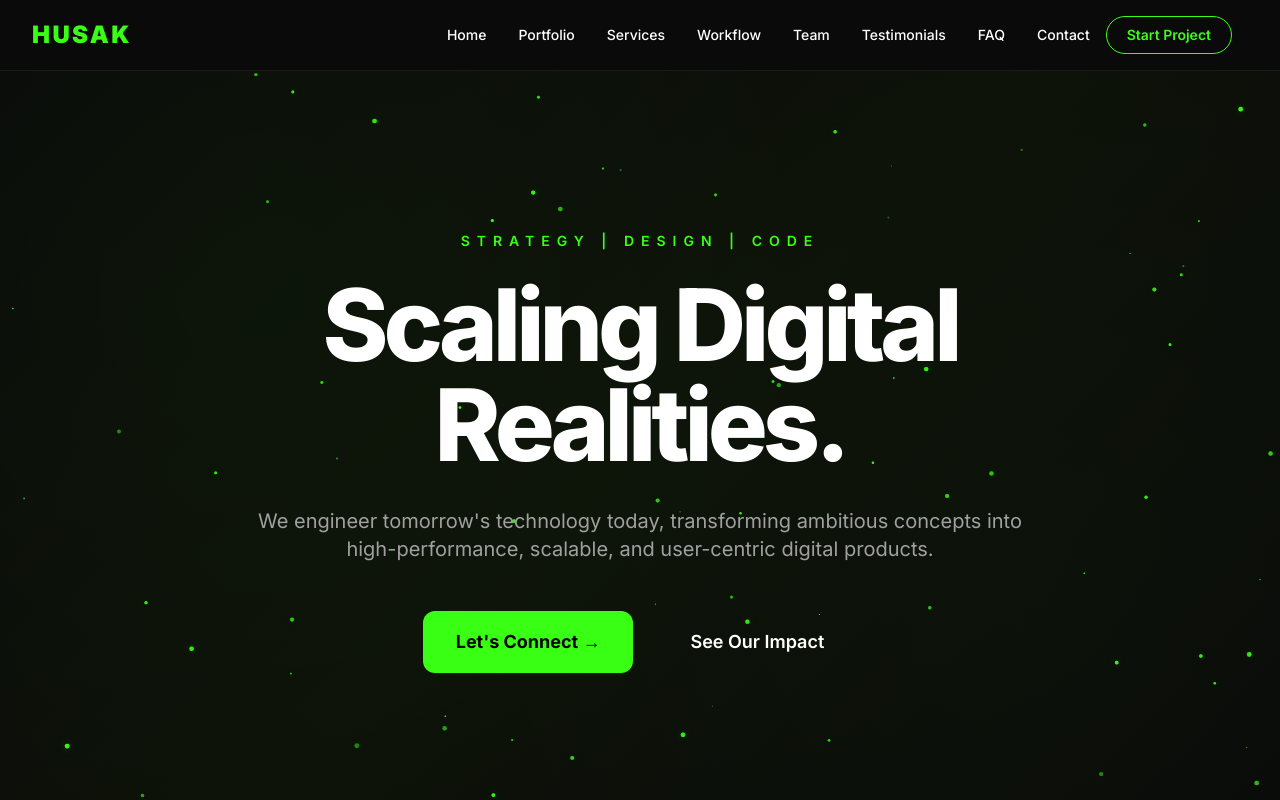
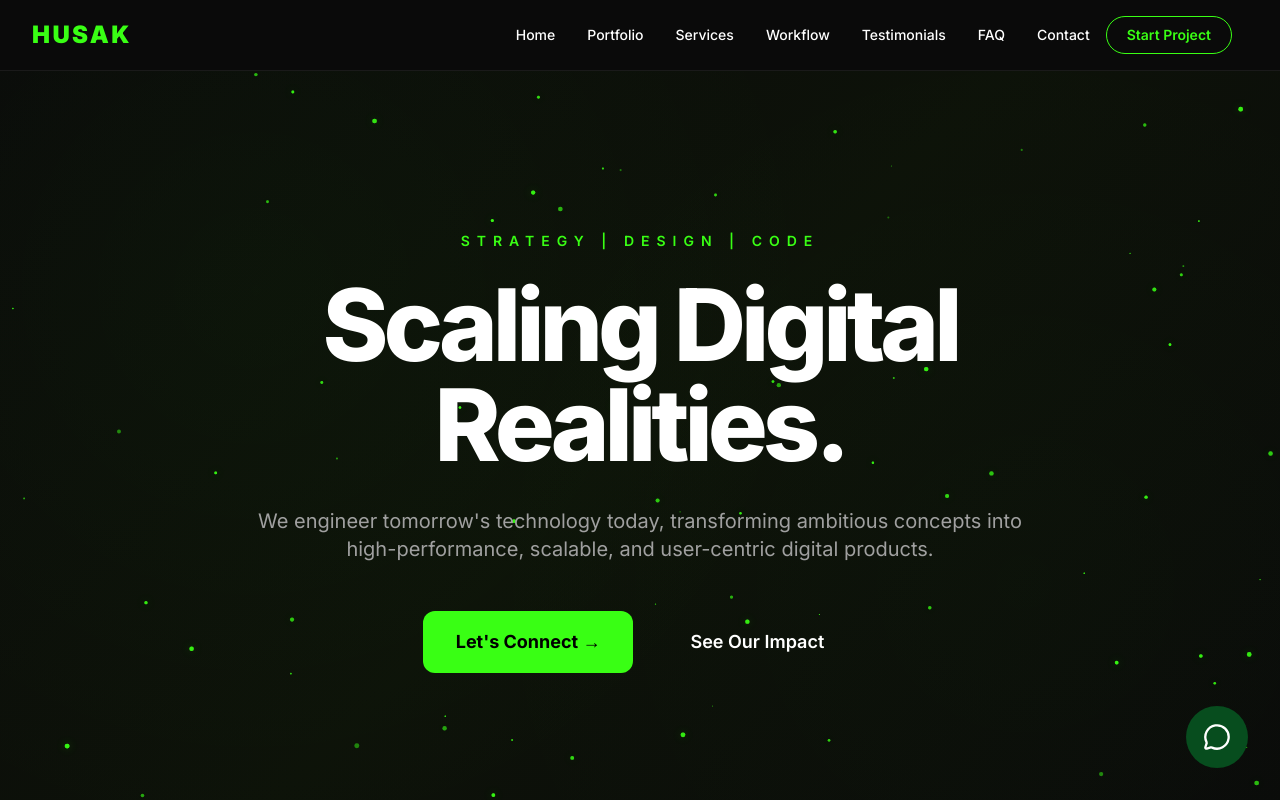
Before and after one commit to husak-soft/my_website, a Next.js app: page / in a window 1280 px wide. Shown: the top 800 px of the page. Built offline with nearby package versions, Linux system fonts and the light colour scheme.

Commit message:
add wa button

```diff
--- a/src/app/page.tsx
+++ b/src/app/page.tsx
@@ -1,6 +1,7 @@
 "use client";
 import React, { useEffect, useState } from "react";
 import Image from "next/image";
+import { MessageCircle } from "lucide-react"; // Assuming you use lucide-react for icons
 
 const ACCENT_GREEN = "#39FF14";
 const ACCENT_GREEN_RGB = "57, 255, 20";
@@ -236,13 +237,13 @@ const App: React.FC = () => {
 				>
 					Workflow
 				</a>
-				<a
+				{/* <a
 					href="#team"
 					className="text-white hover-text-accent transition duration-300"
 					onClick={isMobile ? toggleMenu : undefined}
 				>
 					Team
-				</a>
+				</a> */}
 				<a
 					href="#testimonials"
 					className="text-white hover-text-accent transition duration-300"
@@ -738,7 +739,7 @@ const App: React.FC = () => {
 									>
 										<div className="bg-[#141414] p-8 rounded-2xl border border-gray-800 glow-hover">
 											<div className="md:hidden flex items-center gap-4 mb-4">
-												<div className="w-12 h-12 bg-accent rounded-full flex items-center justify-center flex-shrink-0">
+												<div className="w-12 h-12 bg-accent rounded-full flex items-center justify-center shrink-0">
 													<Icon className="w-6 h-6 text-black" />
 												</div>
 												<span className="text-xs font-semibold uppercase tracking-widest text-accent">
@@ -822,6 +823,35 @@ const App: React.FC = () => {
 		</section>
 	);
 
+	const WhatsAppContact: React.FC = () => {
+		const phoneNumber = "+923249611363"; // Replace with your actual number
+		const message = encodeURIComponent(
+			"Hello! I'm interested in working with the architects."
+		);
+
+		return (
+			<a
+				href={`https://wa.me/${phoneNumber}?text=${message}`}
+				target="_blank"
+				rel="noopener noreferrer"
+				className="fixed bottom-8 right-8 z-50 group"
+			>
+				{/* Tooltip */}
+				<span className="absolute right-16 top-1/2 -translate-y-1/2 px-3 py-1 bg-[#1A1A1A] text-white text-sm rounded-lg opacity-0 group-hover:opacity-100 transition-opacity duration-300 border border-white/10 whitespace-nowrap">
+					Chat with us
+				</span>
+
+				{/* Button */}
+				<div className="relative p-4 rounded-full bg-[#074d1e] border border-white/10 text-white transition-all duration-300 hover:border-accent hover:scale-110 shadow-2xl glow-hover">
+					{/* Subtle Green Pulse Indication */}
+					<div className="absolute inset-0 rounded-full bg-[#25D366] opacity-0 group-hover:opacity-10 blur-md transition-opacity"></div>
+
+					<MessageCircle size={28} className="relative z-10" />
+				</div>
+			</a>
+		);
+	};
+
 	// Testimonials
 	const TestimonialsSection: React.FC = () => {
 		const testimonials = [
@@ -902,11 +932,11 @@ const App: React.FC = () => {
 										<Star key={i} className="w-5 h-5 text-accent" />
 									))}
 								</div>
-								<p className="text-[#A0A0A0] mb-6 flex-grow italic">
+								<p className="text-[#A0A0A0] mb-6 grow italic">
 									"{testimonial.text}"
 								</p>
 								<div className="flex items-center gap-4 pt-4 border-t border-gray-800">
-									<div className="w-14 h-14 rounded-full bg-gray-700 flex items-center justify-center text-[#A0A0A0] text-xs border-2 border-accent flex-shrink-0">
+									<div className="w-14 h-14 rounded-full bg-gray-700 flex items-center justify-center text-[#A0A0A0] text-xs border-2 border-accent shrink-0">
 										[Photo]
 									</div>
 									<div>
@@ -1079,7 +1109,7 @@ const App: React.FC = () => {
 										</h3>
 									</div>
 									<ChevronDown
-										className={`w-6 h-6 text-accent transition-transform flex-shrink-0 ml-4 ${
+										className={`w-6 h-6 text-accent transition-transform shrink-0 ml-4 ${
 											openId === faq.id ? "rotate-180" : ""
 										}`}
 									/>
@@ -1137,11 +1167,11 @@ const App: React.FC = () => {
 								<div className="space-y-4">
 									<div className="flex items-center text-white">
 										<Mail className="w-5 h-5 mr-3 text-accent" />
-										<span className="text-[#A0A0A0]">contact@husak.io</span>
+										<span className="text-[#A0A0A0]">husak.soft@gmail.com</span>
 									</div>
 									<div className="flex items-center text-white">
 										<Phone className="w-5 h-5 mr-3 text-accent" />
-										<span className="text-[#A0A0A0]">+1 (555) 123-4567</span>
+										<span className="text-[#A0A0A0]">+923249611363</span>
 									</div>
 								</div>
 							</div>
@@ -1289,13 +1319,15 @@ const App: React.FC = () => {
       `}</style>
 
 			<Header />
+			<WhatsAppContact />
+
 			<main>
 				<HomeSection />
 				{/* <WorkSection /> */}
 				<PortfolioSection />
 				<ServicesSection />
 				<WorkflowSection />
-				<TeamSection />
+				{/* <TeamSection /> */}
 				<TestimonialsSection />
 				<FAQSection />
 				<ContactSection />
```
